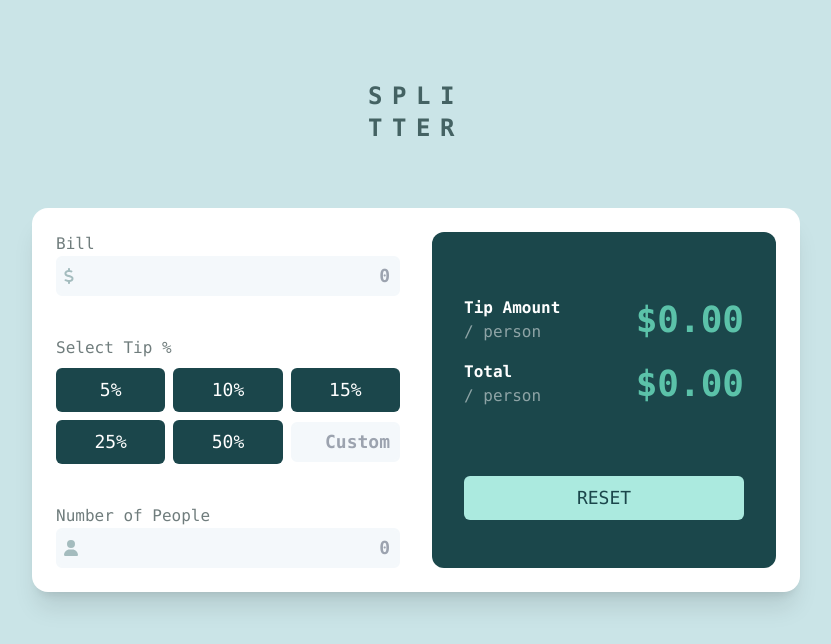
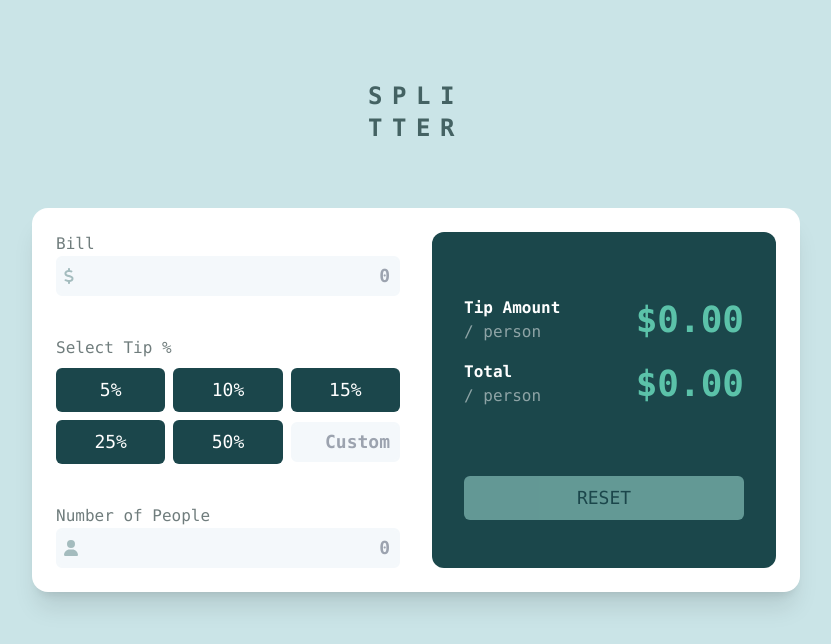
Before and after one commit to DAO-collab/Calculator, a Next.js app: page / in a window 1280 px wide. Shown: the top 644 px of the page, without its empty margins (224-1055 px from the left). Built offline with nearby package versions, Linux system fonts and the light colour scheme.

Commit message:
Added disabled flag for reset button.

```diff
--- a/src/pages/index.tsx
+++ b/src/pages/index.tsx
@@ -131,7 +131,8 @@ export default function Home() {
             <Price caption="Total" price={prices.total} />
           </div>
           <button
-            className="w-full bg-buttonActive text-buttonNormal uppercase"
+            className="w-full bg-buttonActive text-buttonNormal uppercase disabled:opacity-50"
+            disabled={prices.tipAmount <= 0 && prices.total <= 0}
             onClick={onReset}
           >
             Reset
```
